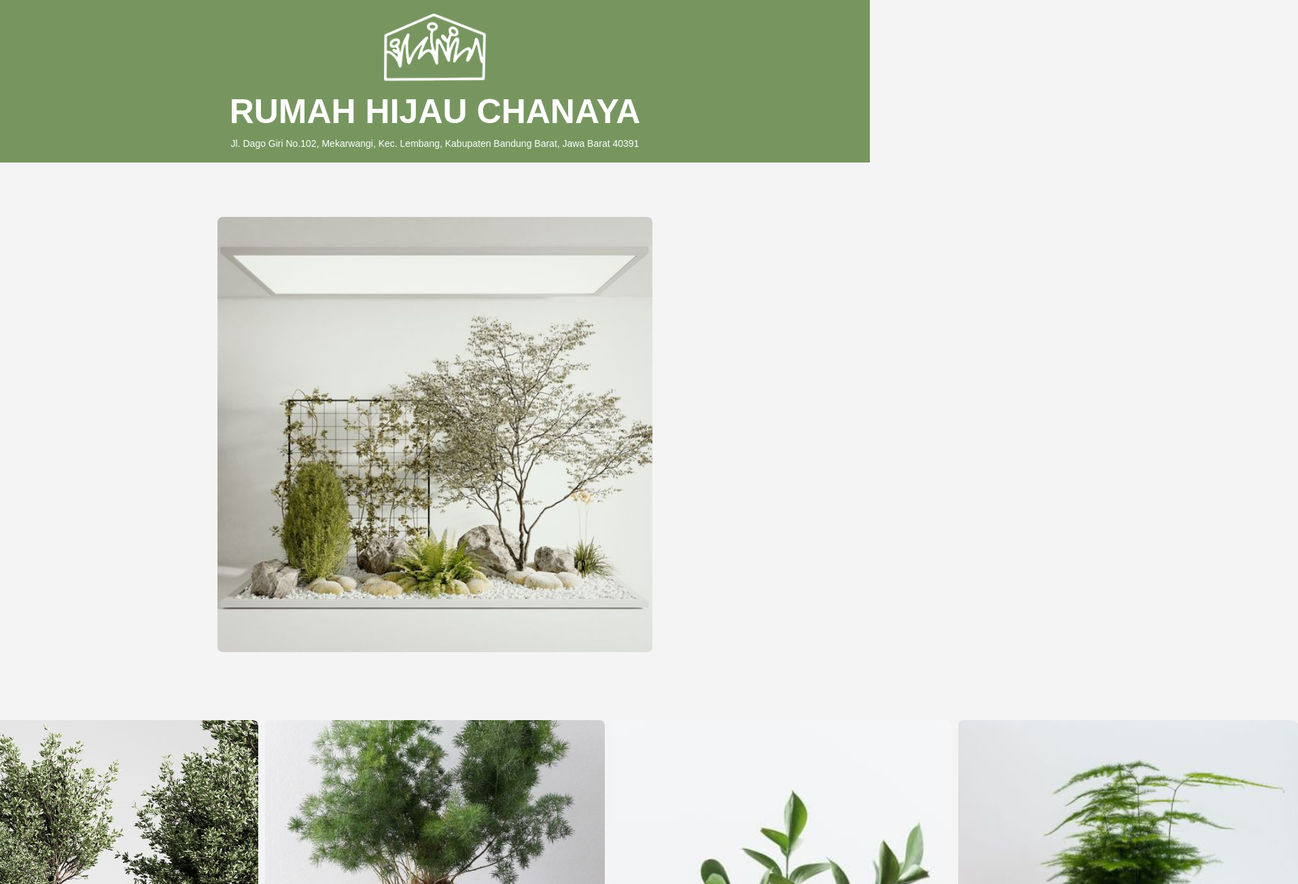
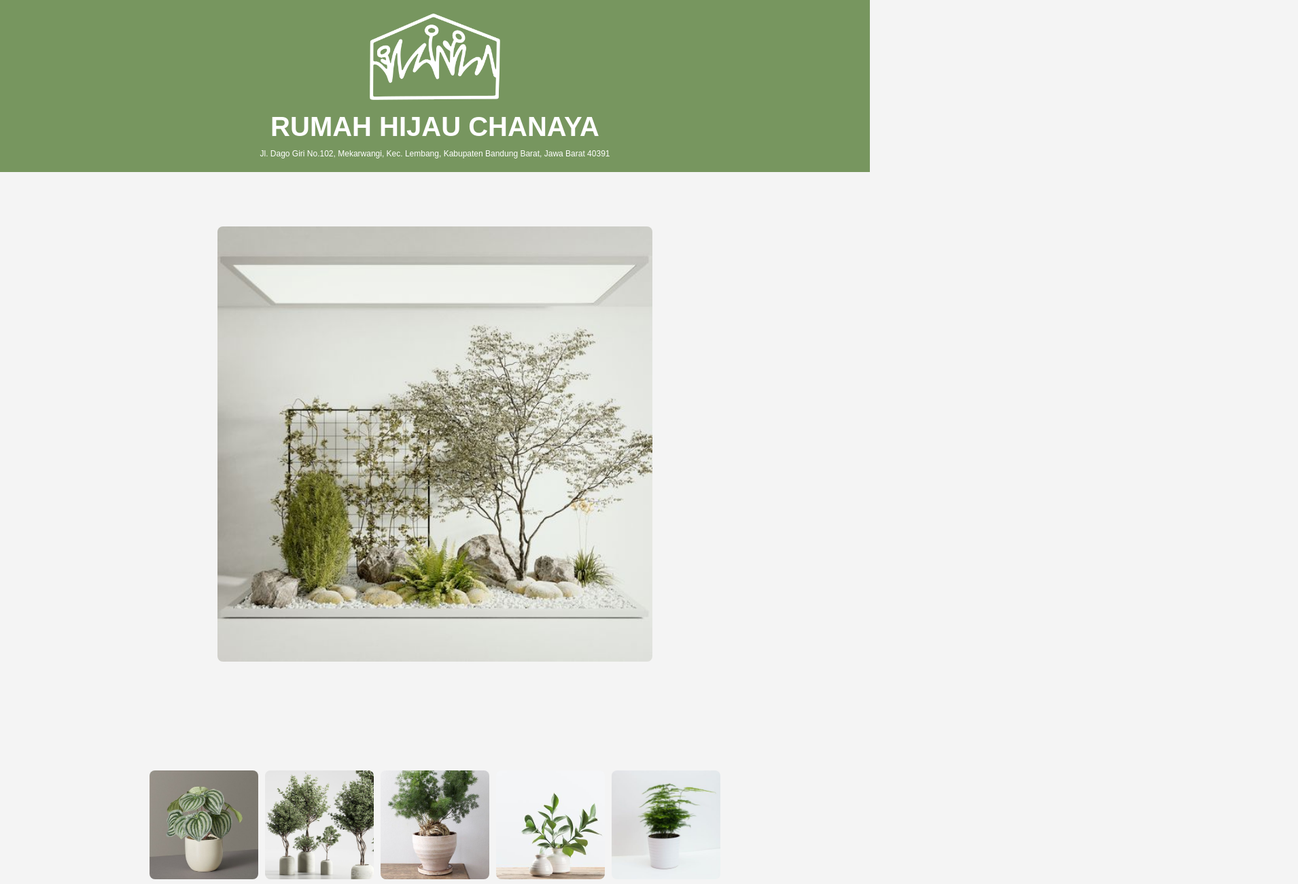
Before and after one commit to RHC2024/leonardo, a plain HTML site: page index.html in a window 1280 px wide. Shown: the top 1300 px of the page at 68% size, 1910 px wide, since content can reach past the window. Drawn offline with Linux system fonts and the light colour scheme.

Commit message:
Add files via upload

```diff
--- a/style.css
+++ b/style.css
@@ -15,16 +15,16 @@ header {
     padding: 20px;
     background-color: #77965f;
     color: white;
-    font-size: 14px; /* Adjust the font size for the general header text */
+    font-size: 1.5vh; /* Adjust the font size for the general header text */
 }
 
 header h1 {
     margin-bottom: 10px;
-    font-size: 50px; /* Adjust the font size for the header title */
+    font-size: 5vh; /* Adjust the font size for the header title */
 }
 
 header .logo {
-    width: 150px; /* Adjust logo width */
+    width: 15vw; /* Adjust logo width */
     height: auto; /* Keep aspect ratio */
     margin-bottom: 10px; /* Space between logo and header title */
 	filter: brightness(0) invert(1); /* Makes dark colors light (white) */
@@ -54,20 +54,20 @@ header .logo {
 
 /* Grid Layout */
 .product-grid {
-    padding: 20px;
+    padding: 10vh;
     display: flex;
     justify-content: center;
 }
 .grid {
     display: grid;
     grid-template-columns: repeat(5, 1fr); /* 5 kolom */
-    grid-auto-rows: 500px; /* Tinggi baris otomatis */
+    grid-auto-rows: 20vh; /* Tinggi baris otomatis */
     gap: 10px;
 }
 .grid-item img {
 
-    width: 500px;
-    height: 500px;
+    width: 20vh;
+    height: auto;
     object-fit: cover;
     border-radius: 8px;
     transition: transform 0.3s;
```
